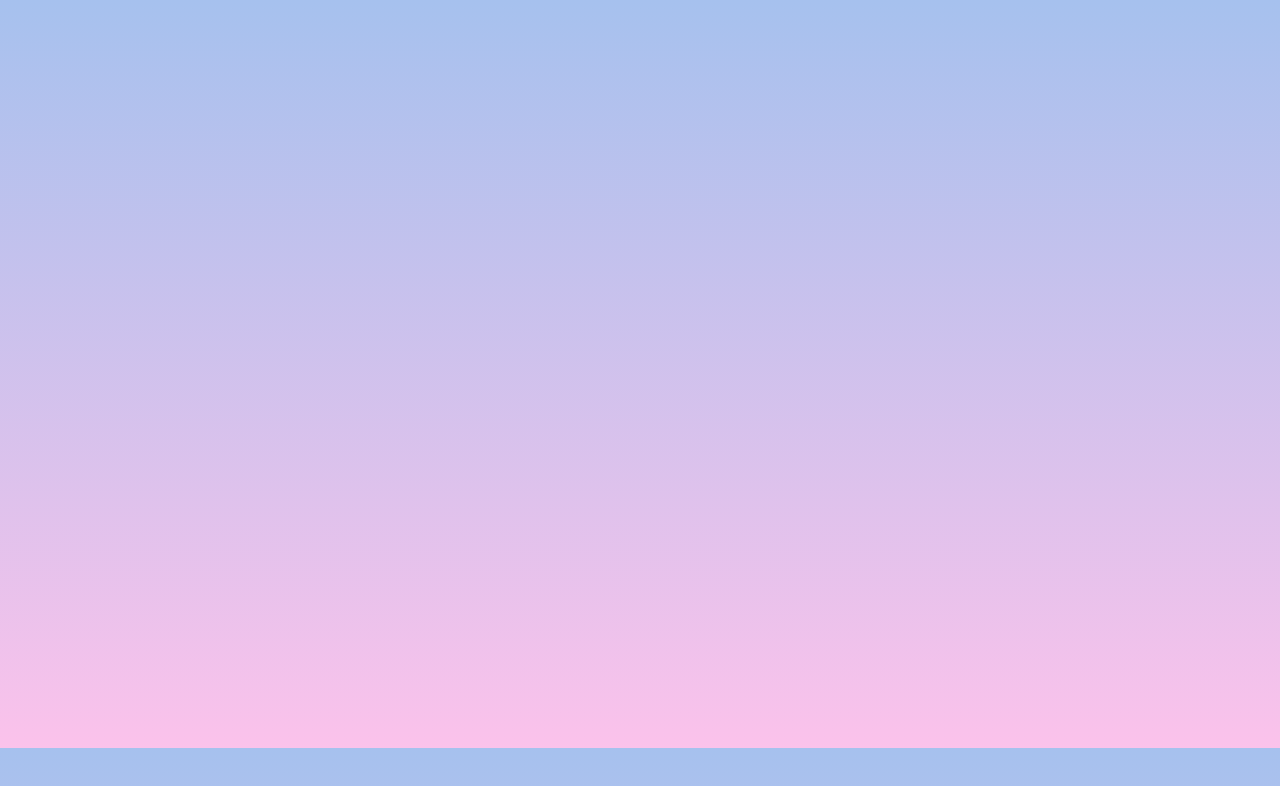
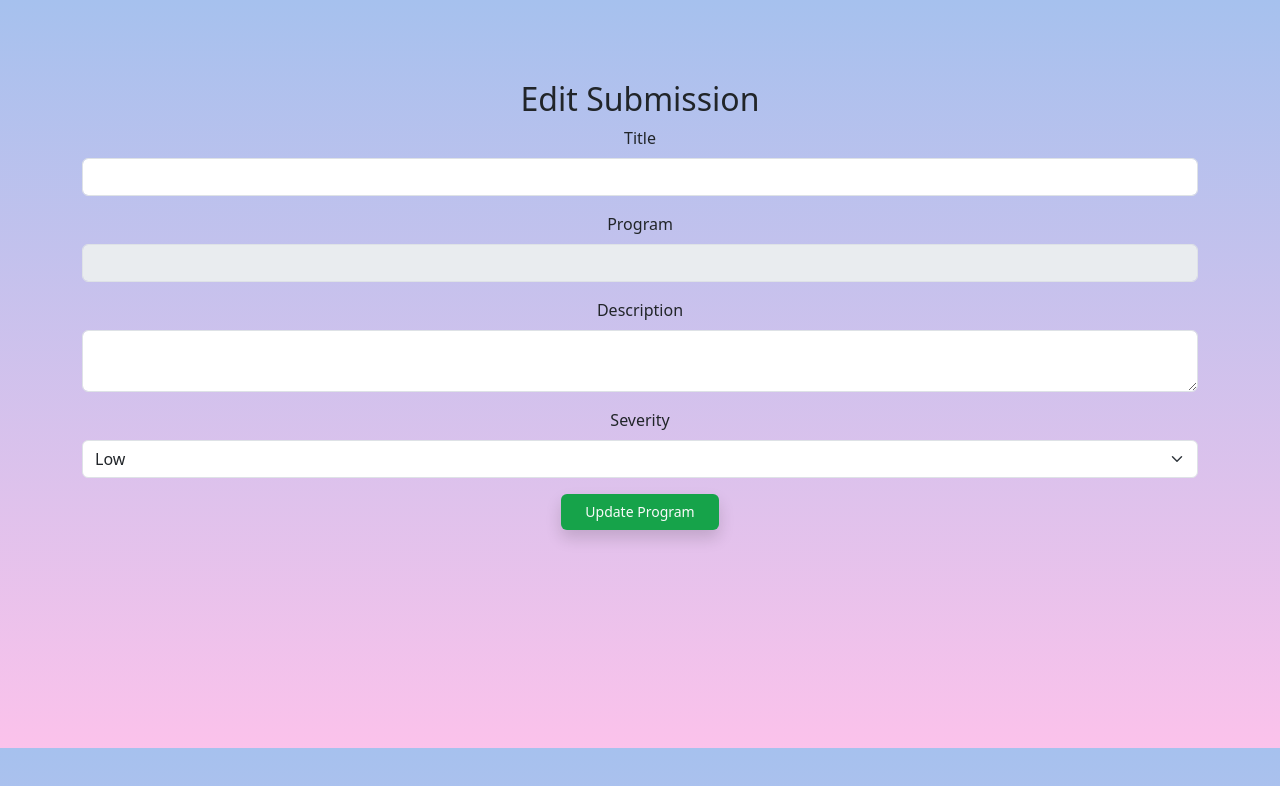
Before and after one commit to CodeByVishaal/Slack_integration_Frontend, a React (Vite) app: page /submissions/edit/1 in a window 1280 px wide. Before the commit this address had no page. Shown: the top 786 px of the page. Built offline with nearby package versions, Linux system fonts and the light colour scheme; no server answers.

Commit message:
Submissions Edit Page and Alert Box

```diff
--- a/src/App.jsx
+++ b/src/App.jsx
@@ -15,6 +15,7 @@ import SlackChannel from "./pages/SlackChannel";
 import EditProgram from "./pages/EditProgram";
 import SlackAuthPage from "./pages/SlackAuthPage";
 import { AspectRatio } from "@/components/ui/aspect-ratio";
+import EditSubmission from "./pages/EditSubmission";
 
 function App() {
   const [count, setCount] = useState(0);
@@ -28,6 +29,7 @@ function App() {
           <Route path="/signup" element={<Signup />} />
           <Route path="/login" element={<Login />} />
           <Route path="/programs/edit/:id" element={<EditProgram />} />
+          <Route path="/submissions/edit/:id" element={<EditSubmission />} />
           <Route
             path="/dashboard"
             element={
--- /dev/null
+++ b/src/pages/EditSubmission.jsx
@@ -0,0 +1,106 @@
+import { useEffect, useState } from "react";
+import { useNavigate, useParams } from "react-router-dom";
+import { axiosInstance } from "../api";
+import { AspectRatio } from "@/components/ui/aspect-ratio"
+import {
+    AlertDialog,
+    AlertDialogAction,
+    AlertDialogCancel,
+    AlertDialogContent,
+    AlertDialogDescription,
+    AlertDialogFooter,
+    AlertDialogHeader,
+    AlertDialogTitle,
+    AlertDialogTrigger,
+  } from "@/components/ui/alert-dialog"
+  import { Button } from "@/components/ui/button"
+
+const EditSubmission = () => {
+  const { id } = useParams();
+  const navigate = useNavigate();
+  const [formData, setFormData] = useState({
+    title: "",
+    program: "",
+    description: "",
+    severity: "low",
+    evidence: null,
+  });
+
+  useEffect(() => {
+    axiosInstance.get(`submissions/update/${id}/`)
+      .then((res) => setFormData(res.data))
+      .catch((err) => console.error("Error fetching submission:", err));
+  }, [id]);
+
+  const handleChange = (e) => {
+    setFormData({ ...formData, [e.target.name]: e.target.value });
+  };
+
+  const handleSubmit = async (e) => {
+    e.preventDefault();
+
+     const { id, ...updatedData } = formData;
+
+  console.log("Submitting Data (without evidence):", updatedData);
+
+    try {
+
+      await axiosInstance.patch(`submissions/update/${id}/`, updatedData);
+      alert("Submission updated successfully!");
+      navigate("/submissions");
+    } catch (error) {
+      console.error("Failed to update submission:", error);
+      alert("Failed to update submission.");
+    }
+  };
+
+  return (
+    <div className="container w-[450px] mt-5">
+        <AspectRatio ratio={16 / 9}>
+      <h2>Edit Submission</h2>
+      <form onSubmit={handleSubmit}>
+        <div className="mb-3">
+          <label className="form-label">Title</label>
+          <input type="text" name="title" className="form-control"
+                 value={formData.title} onChange={handleChange} required />
+        </div>
+        <div className="mb-3">
+          <label className="form-label">Program</label>
+          <input type="text" name="program" className="form-control"
+                 value={formData.program} onChange={handleChange} disabled />
+        </div>
+        <div className="mb-3">
+          <label className="form-label">Description</label>
+          <textarea name="description" className="form-control"
+                    value={formData.description} onChange={handleChange}></textarea>
+        </div>
+        <div className="mb-3">
+          <label className="form-label">Severity</label>
+          <select name="severity" className="form-select"
+                  value={formData.severity} onChange={handleChange}>
+            <option value="low">Low</option>
+            <option value="medium">Medium</option>
+            <option value="high">High</option>
+          </select>
+        </div>
+        <AlertDialog>
+      <AlertDialogTrigger asChild>
+        <Button className="bg-green-600">Update Program</Button>
+      </AlertDialogTrigger>
+      <AlertDialogContent>
+        <AlertDialogHeader>
+          <AlertDialogTitle>Are you sure you want to Update the changes?</AlertDialogTitle>
+        </AlertDialogHeader>
+        <AlertDialogFooter>
+          <AlertDialogCancel>No</AlertDialogCancel>
+          <AlertDialogAction onClick={handleSubmit}>Yes</AlertDialogAction>
+        </AlertDialogFooter>
+      </AlertDialogContent>
+    </AlertDialog>
+      </form>
+      </AspectRatio>
+    </div>
+  );
+};
+
+export default EditSubmission;
--- a/src/pages/SubmissionsPage.jsx
+++ b/src/pages/SubmissionsPage.jsx
@@ -227,7 +227,7 @@ const Submissions = () => {
                     <div className="mt-3">
                       <Button
                         className="text-black mr-3 bg-yellow-300"
-                        onClick={() => navigate(`/submissions/edit/${program.id}`)}
+                        onClick={() => navigate(`/submissions/edit/${submission.id}`)}
                       >
                         ✏️ Edit
                       </Button>
@@ -249,7 +249,7 @@ const Submissions = () => {
                           <AlertDialogFooter>
                             <AlertDialogCancel>No</AlertDialogCancel>
                             <AlertDialogAction
-                              onClick={() => handleDelete(program.id)}
+                              onClick={() => handleDelete(submission.id)}
                             >
                               Yes
                             </AlertDialogAction>
@@ -293,9 +293,6 @@ const getSeverityColor = (severity) => {
 
 // Handle Program Deletion
 const handleDelete = async (id) => {
-  if (!window.confirm("Are you sure you want to delete this submission?"))
-    return;
-
   try {
     await axiosInstance.delete(`submissions/update/${id}/`, {
       headers: authHeader(),
```
